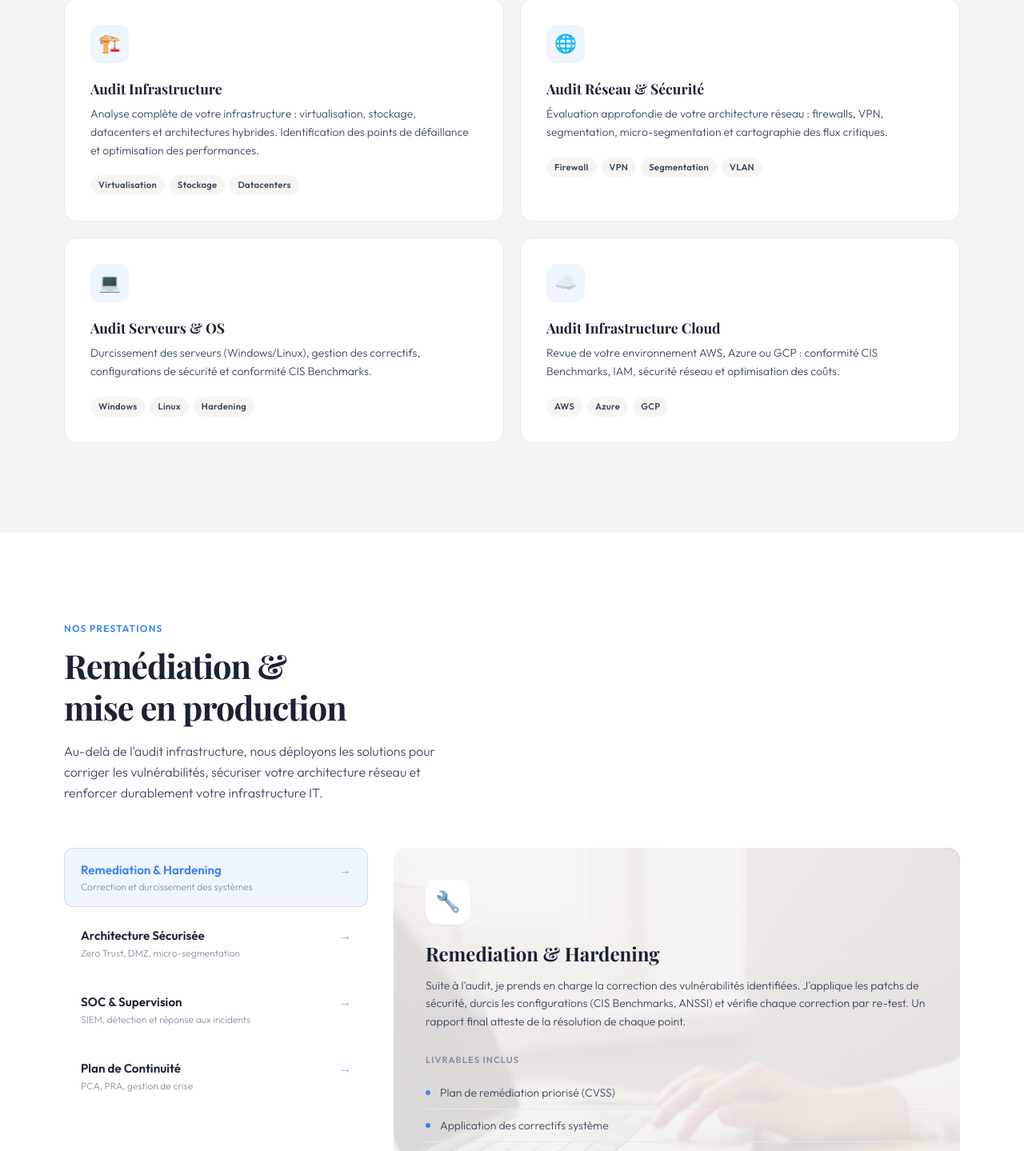
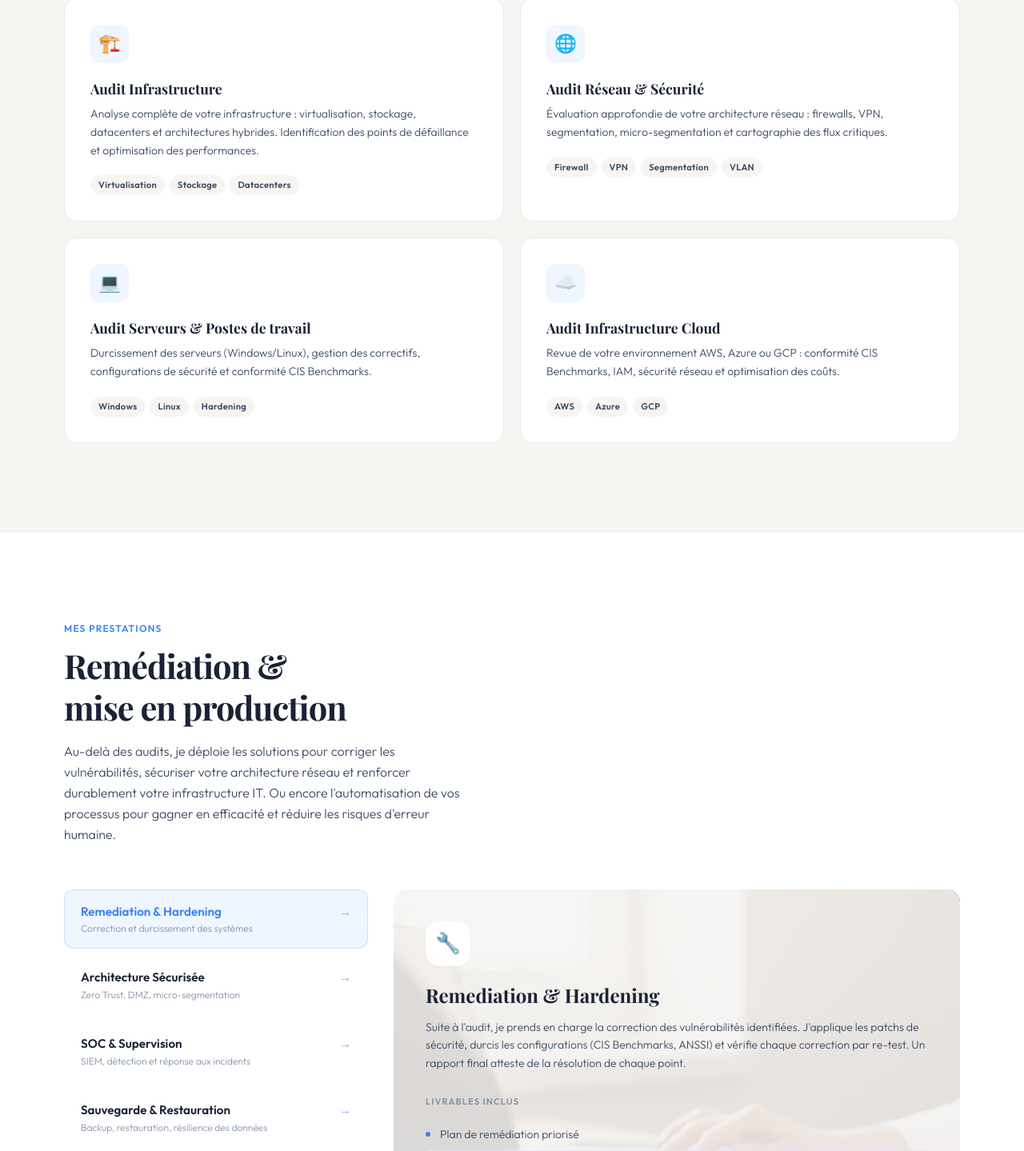
Before and after one commit to lionneleng-droid/Site_Mistral-IT, a Next.js app: page / in a window 1280 px wide. Shown: the part 1296-2735 px from the top of the page at 80% size. Built offline with nearby package versions, Linux system fonts and the light colour scheme.

Commit message:
fix: add save section

```diff
--- a/components/AuditQuestionnaireModal.tsx
+++ b/components/AuditQuestionnaireModal.tsx
@@ -173,7 +173,7 @@ export default function AuditQuestionnaireModal() {
 
     const types = [
       { key: 'infra', label: 'Audit Infrastructure', score: finalScores.infra },
-      { key: 'ad', label: 'Audit Active Directory / Identité', score: finalScores.ad },
+      { key: 'ad', label: 'Audit Serveurs et Postes de travail', score: finalScores.ad },
       { key: 'securite', label: 'Audit Sécurité', score: finalScores.securite },
       { key: 'reseaux', label: 'Audit Réseaux', score: finalScores.reseaux },
       { key: 'autres', label: 'Audit Personnalisé', score: finalScores.autres },
--- a/components/ServicesSection.tsx
+++ b/components/ServicesSection.tsx
@@ -9,7 +9,7 @@ export default function ServicesSection() {
   return (
     <section id="services" className="py-28 px-6 lg:px-20 bg-white">
       <p className="text-xs font-semibold text-sky tracking-widest uppercase mb-3">
-        Nos prestations
+        Mes prestations
       </p>
       <h2 className="font-playfair font-bold text-ink text-3xl sm:text-[2.6rem] leading-tight tracking-tight mb-4">
         Remédiation &amp;
@@ -17,8 +17,9 @@ export default function ServicesSection() {
         mise en production
       </h2>
       <p className="text-slate font-light text-[1rem] leading-relaxed max-w-lg mb-14">
-        Au-delà de l'audit infrastructure, nous déployons les solutions pour corriger les
+        Au-delà des audits, je déploie les solutions pour corriger les
         vulnérabilités, sécuriser votre architecture réseau et renforcer durablement votre infrastructure IT.
+        Ou encore l'automatisation de vos processus pour gagner en efficacité et réduire les risques d'erreur humaine.
       </p>
 
       <div className="grid grid-cols-1 lg:grid-cols-[380px_1fr] gap-8 items-start">
--- a/data.ts
+++ b/data.ts
@@ -18,7 +18,7 @@ export const AUDITS = [
   },
   {
     icon: "💻",
-    title: "Audit Serveurs & OS",
+    title: "Audit Serveurs & Postes de travail",
     description:
       "Durcissement des serveurs (Windows/Linux), gestion des correctifs, configurations de sécurité et conformité CIS Benchmarks.",
     tags: ["Windows", "Linux", "Hardening"],
@@ -49,7 +49,7 @@ export const SERVICES: Service[] = [
     fullDesc:
       "Suite à l'audit, je prends en charge la correction des vulnérabilités identifiées. J'applique les patchs de sécurité, durcis les configurations (CIS Benchmarks, ANSSI) et vérifie chaque correction par re-test. Un rapport final atteste de la résolution de chaque point.",
     deliverables: [
-      "Plan de remédiation priorisé (CVSS)",
+      "Plan de remédiation priorisé",
       "Application des correctifs système",
       "Durcissement configuration (CIS/ANSSI)",
       "Re-test de validation post-correction",
@@ -88,15 +88,29 @@ export const SERVICES: Service[] = [
     image: "/images/soc.jpg", // Image pour cette prestation
   },
   {
+  icon: "💾",
+  title: "Sauvegarde & Restauration",
+  shortDesc: "Backup, restauration, résilience des données",
+  fullDesc:
+    "Audit et mise en place de stratégies de sauvegarde robustes selon la règle 3-2-1. Vérification de l'intégrité des sauvegardes, tests de restauration réguliers ou sur demande et protection contre le chiffrement par ransomware.",
+  deliverables: [
+    "Audit de l'existant et des gaps",
+    "Mise en œuvre de la règle 3-2-1 selon besoin",
+    "Tests de restauration documentés",
+    "Protection anti-ransomware (sauvegardes immuables)",
+    "Déploiement de solutions de sauvegarde adaptées",
+  ],
+  image: "/images/sauvegarde.png",
+  },
+  {
     icon: "🔄",
     title: "Plan de Continuité",
     shortDesc: "PCA, PRA, gestion de crise",
     fullDesc:
-      "Élaboration complète de votre Plan de Continuité d'Activité et Plan de Reprise après Sinistre. Analyse d'impact (BIA), définition des RPO/RTO, tests réguliers et révision annuelle.",
+      "Élaboration complète de votre Plan de Continuité d'Activité et Plan de Reprise après Sinistre. Analyse d'impact (BIA), tests réguliers et révision annuelle.",
     deliverables: [
-      "Analyse d'impact (BIA)",
+      "Analyse d'impact métier",
       "Rédaction PCA / PRA",
-      "Définition RPO & RTO",
       "Tests de bascule et exercices",
       "Révision et mise à jour annuelle",
     ],
@@ -167,7 +181,7 @@ export const WHY_ITEMS = [
 export const STATS = [
   { value: "40+", label: "Audits réalisés" },
   { value: "4H", label: "Temps moyen par audit" },
-  { value: "48H", label: "Délai moyen pour avoir un rendez-vous pour un audit" },
+  { value: "48H", label: "Délai moyen de réponse" },
   { value: "72H", label: "Délai moyen des retours d'audits" },
   { value: "6 ans", label: "d'expertise terrain" },
 ] as const;
@@ -183,6 +197,6 @@ export const SELECT_OPTIONS = [
   "Audit infrastructure",
   "Audit réseau et sécurité",
   "Audit serveurs et poste de travail",
-  "Audit continuité de service",
+  "Audit Personnalisé",
   "Demande de renseignements",
 ] as const;
```
